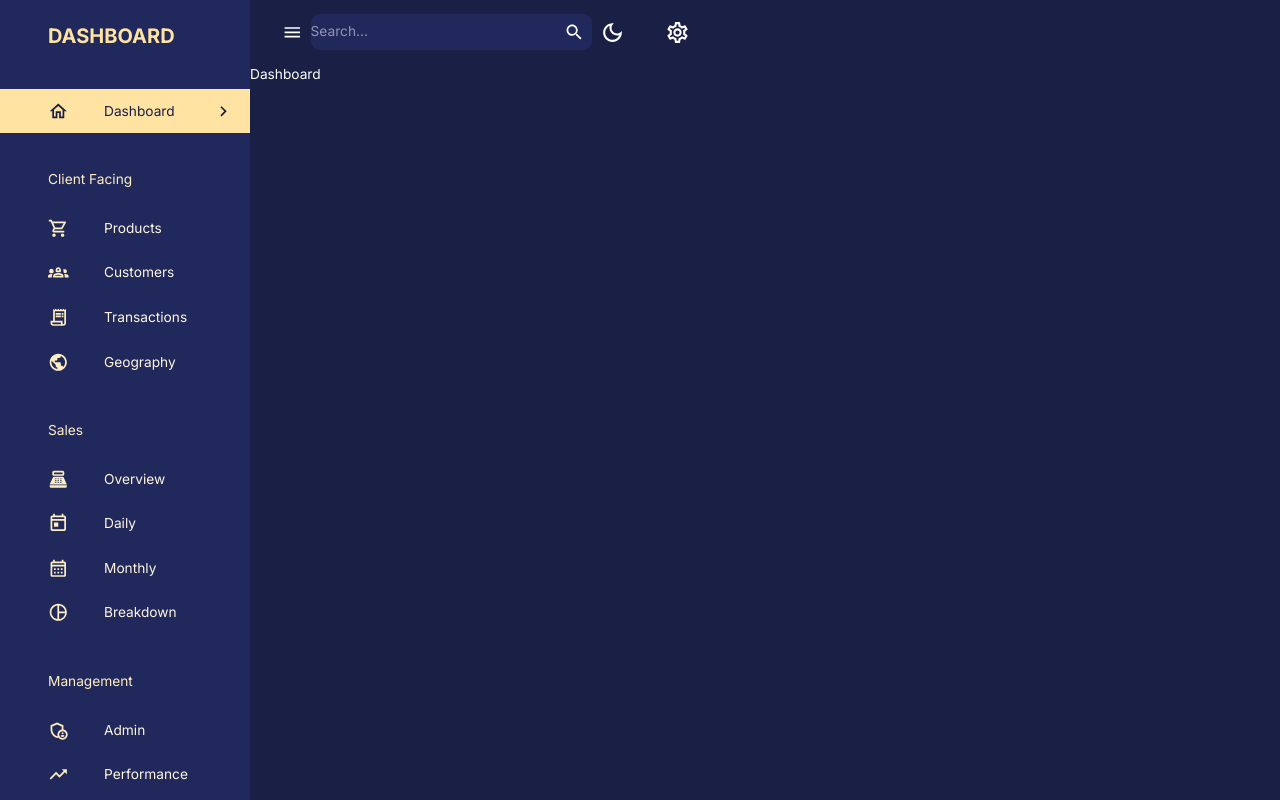
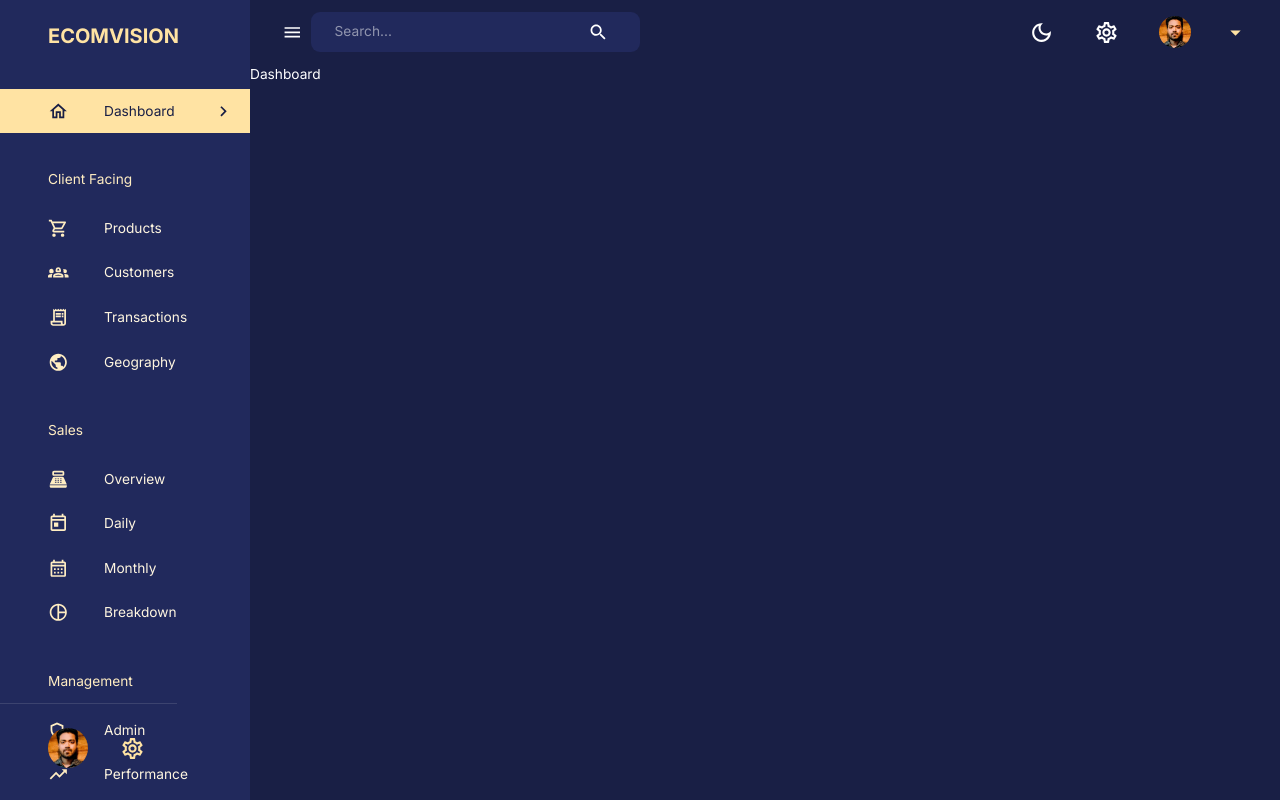
Before and after one commit to NakulPrasad/mern-dashboard, a React (Create React App) app in the folder client/: page /dashboard in a window 1280 px wide. Built offline with nearby package versions, Linux system fonts and the light colour scheme; no server answers.

Commit message:
nav bar complete

```diff
--- a/client/src/components/FlexBetween.jsx
+++ b/client/src/components/FlexBetween.jsx
@@ -2,9 +2,9 @@
 const { styled } = require("@mui/system");
 
 const FlexBetween = styled(Box)({
-    display: "flex",
-    justifyContent: "space-between",
-    alignItems: "center",
+  display: "flex",
+  justifyContent: "space-between",
+  alignItems: "center",
 });
 
 export default FlexBetween;
--- a/client/src/components/Navbar.jsx
+++ b/client/src/components/Navbar.jsx
@@ -23,10 +23,14 @@
   MenuItem,
   useTheme,
 } from "@mui/material";
-const NavBar = ({ isSidebarOpen, setIsSidebarOpen }) => {
+const NavBar = ({ user, isSidebarOpen, setIsSidebarOpen }) => {
   //use to send variables to store
   const dispatch = useDispatch();
   const theme = useTheme();
+  const [anchorEl, setAnchorEl] = useState(null);
+  const isOpen = Boolean(anchorEl);
+  const handleClick = (event) => setAnchorEl(event.currentTarget);
+  const handleClose = () => setAnchorEl(null);
 
   return (
     <AppBar
@@ -36,7 +40,13 @@
         boxShadow: "none",
       }}
     >
-      <Toolbar sx={{ justifyContent: "space-between" }}>
+      <Toolbar
+        sx={{
+          display: "flex",
+          flexDirection: "row",
+          justifyContent: "space-between",
+        }}
+      >
         {/* LEFT SIDE */}
         <FlexBetween>
           <IconButton onClick={() => setIsSidebarOpen(!isSidebarOpen)}>
@@ -46,7 +56,7 @@
             backgroundColor={theme.palette.background.alt}
             borderRadius="9px"
             gap="3rem"
-            p="0.1 rem 1.5 rem"
+            p="0.1rem 1.5rem"
           >
             <InputBase placeholder="Search..." />
             <IconButton>
@@ -54,9 +64,9 @@
             </IconButton>
           </FlexBetween>
         </FlexBetween>
-        {/* Right Side */}
+
+        {/* RIGHT SIDE */}
         <FlexBetween gap="1.5rem">
-          {/* dispatch setmode() toggles state */}
           <IconButton onClick={() => dispatch(setMode())}>
             {theme.palette.mode === "dark" ? (
               <DarkModeOutlined sx={{ fontSize: "25px" }} />
@@ -67,6 +77,55 @@
           <IconButton>
             <SettingsOutlined sx={{ fontSize: "25px" }} />
           </IconButton>
+
+          <FlexBetween>
+            <Button
+              onClick={handleClick}
+              sx={{
+                display: "flex",
+                justifyContent: "space-between",
+                alignItems: "center",
+                textTransform: "none",
+                gap: "1rem",
+              }}
+            >
+              <Box
+                component="img"
+                alt="profile"
+                src={profileImage}
+                height="32px"
+                width="32px"
+                borderRadius="50%"
+                sx={{ objectFit: "cover" }}
+              />
+              <Box textAlign="left">
+                <Typography
+                  fontWeight="bold"
+                  fontSize="0.85rem"
+                  sx={{ color: theme.palette.secondary[100] }}
+                >
+                  {user.name}
+                </Typography>
+                <Typography
+                  fontSize="0.75rem"
+                  sx={{ color: theme.palette.secondary[200] }}
+                >
+                  {user.occupation}
+                </Typography>
+              </Box>
+              <ArrowDropDownOutlined
+                sx={{ color: theme.palette.secondary[300], fontSize: "25px" }}
+              />
+            </Button>
+            <Menu
+              anchorEl={anchorEl}
+              open={isOpen}
+              onClose={handleClose}
+              anchorOrigin={{ vertical: "bottom", horizontal: "center" }}
+            >
+              <MenuItem onClick={handleClose}>Log Out</MenuItem>
+            </Menu>
+          </FlexBetween>
         </FlexBetween>
       </Toolbar>
     </AppBar>
--- a/client/src/components/Sidebar.jsx
+++ b/client/src/components/Sidebar.jsx
@@ -94,6 +94,7 @@
 ];
 
 const Sidebar = ({
+  user, //userObj
   drawerWidth,
   isSidebarOpen, //deafult true
   setIsSidebarOpen,
@@ -132,7 +133,7 @@
               <FlexBetween color={theme.palette.secondary.main}>
                 <Box display="flex" alignItems="center" gap="0.5rem">
                   <Typography variant="h4" fontWeight="bold">
-                    DASHBOARD
+                    ECOMVISION
                   </Typography>
                 </Box>
                 {!isNonMobile && (
@@ -142,8 +143,6 @@
                 )}
               </FlexBetween>
             </Box>
-          </Box>
-
             <List>
               {navItems.map(({ text, icon }) => {
                 if (!icon) {
@@ -193,6 +192,43 @@
                 );
               })}
             </List>
+          </Box>
+
+          <Box position="absolute" bottom="2rem">
+            <Divider />
+            <FlexBetween textTransform="none" gap="1rem" m="1.5rem 2rem 0 3rem">
+              <Box
+                component="img"
+                alt="profile"
+                src={profileImage}
+                height="40px"
+                width="40px"
+                borderRadius="50%"
+                sx={{ objectFit: "cover" }}
+              />
+              <Box textAlign="left">
+                <Typography
+                  fontWeight="bold"
+                  fontSize="0.9rem"
+                  sx={{ color: theme.palette.secondary[100] }}
+                >
+                  {user.name}
+                </Typography>
+                <Typography
+                  fontSize="0.8rem"
+                  sx={{ color: theme.palette.secondary[200] }}
+                >
+                  {user.occupation}
+                </Typography>
+              </Box>
+              <SettingsOutlined
+                sx={{
+                  color: theme.palette.secondary[300],
+                  fontSize: "25px ",
+                }}
+              />
+            </FlexBetween>
+          </Box>
         </Drawer>
       )}
     </Box>
--- a/client/src/pages/common/Layout.jsx
+++ b/client/src/pages/common/Layout.jsx
@@ -6,25 +6,30 @@
 import Sidebar from "components/Sidebar";
 import { useGetUserQuery } from "state/api";
 
+// exports
+
 const Layout = () => {
   const isNonMobile = useMediaQuery("(min-width: 600px)");
   const [isSidebarOpen, setIsSidebarOpen] = useState(true);
-  //   const userId = useSelector((state) => state.global.userId);
-  //   const { data } = useGetUserQuery(userId);
+  //gets value from global state; hardcoded in state/index.js
+  const userId = useSelector((state) => state.global.userId); //number
+  const { data } = useGetUserQuery(userId); //json object of that id form db
+  // console.log("data", data);
   return (
     <Box display={isNonMobile ? "flex" : "block"} width="100%" height="100%">
       <Sidebar
+        user={data || {}}
         isNonMobile={isNonMobile}
         drawerWidth="250px"
         isSidebarOpen={isSidebarOpen}
         setIsSidebarOpen={setIsSidebarOpen}
       />
-      <Box>
+      <Box flexGrow={1}>
         <Navbar
+          user={data || {}}
           isSidebarOpen={isSidebarOpen}
           setIsSidebarOpen={setIsSidebarOpen}
         />
-
         <Outlet />
       </Box>
     </Box>
```
Also changed, not shown: 2 other files (tests, documents, lock files or other folders). Lines whose indentation alone changed are shown as unchanged.
